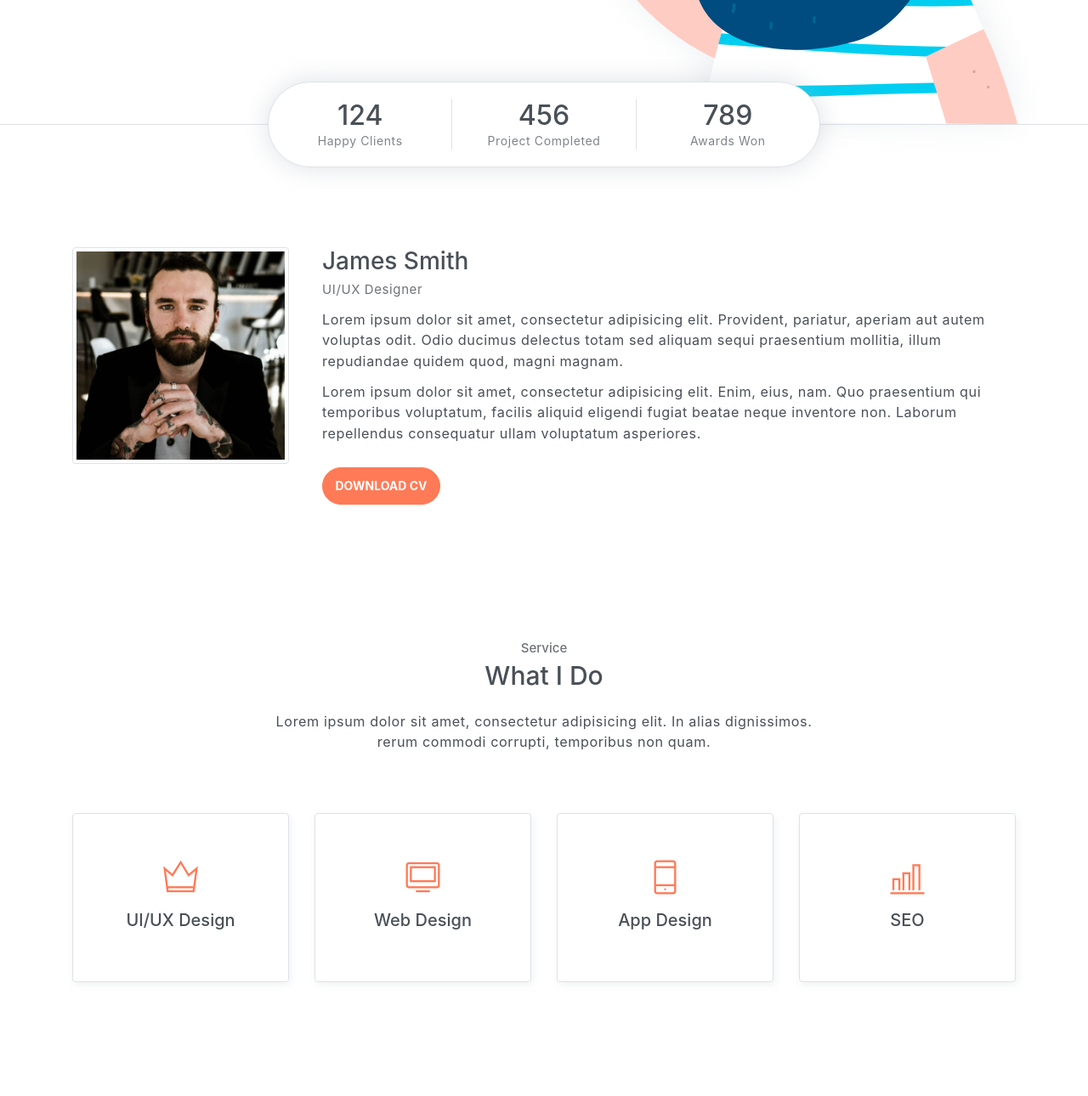
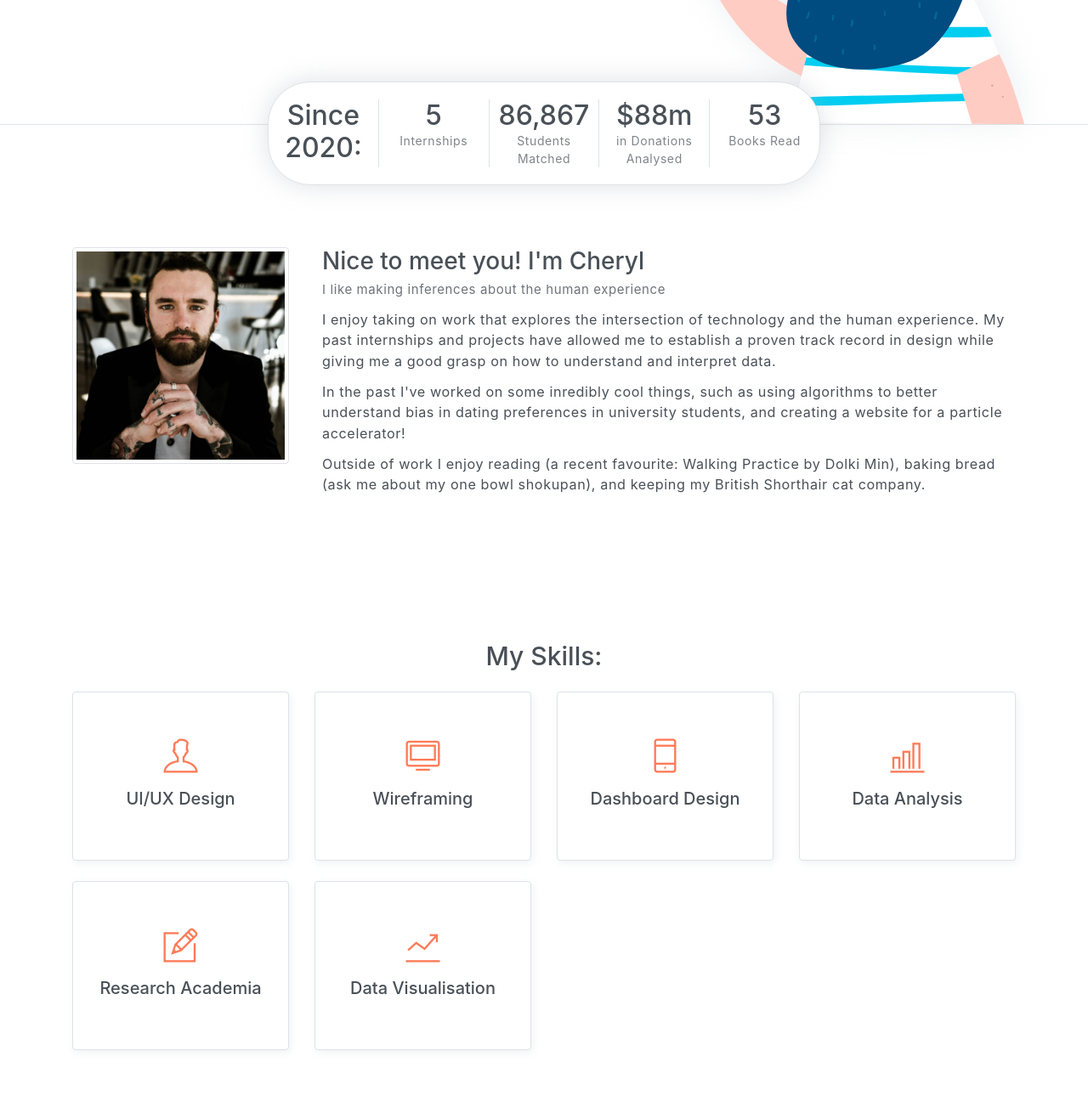
Before and after one commit to cherrowo/UXPortfolio, a website: page public_html/index.html in a window 1280 px wide. Shown: the part 605-1895 px from the top of the page at 85% size. Drawn offline with Linux system fonts and the light colour scheme.

Commit message:
Replaced Icons

```diff
--- a/public_html/index.html
+++ b/public_html/index.html
@@ -3,9 +3,6 @@
 <head>
 	<meta charset="utf-8">
     <meta name="viewport" content="width=device-width, initial-scale=1, shrink-to-fit=no">
-    <meta name="description" content="Start your development with Steller landing page.">
-    <meta name="author" content="Devcrud">
-    <title>Steller Landing page | Free Bootstrap 4.1 landing page</title>
     <!-- font icons -->
     <link rel="stylesheet" href="assets/vendors/themify-icons/css/themify-icons.css">
     <!-- Bootstrap + Steller main styles -->
@@ -43,16 +40,17 @@
             <div class="infos">
                 <h6 class="subtitle">Hello, I'm</h6>
                 <h6 class="title">Cheryl Li</h6>
-                <p>UI/UX Designer</p>
+                <br>
+                <p>4th Year Systems Design Engineering Student @ UWaterloo</p>
 
                 <div class="buttons pt-3">
-                    <button class="btn btn-primary rounded">Resume</button>
-                    <button class="btn btn-dark rounded">DOWNLOAD CV</button>
+                    <button class="btn btn-primary rounded">UX Resume</button>
+                    <button class="btn btn-dark rounded">DataSci Resume</button>
                 </div>
 
                 <div class="socials mt-4">
-                    <a class="social-item" href="javascript:void(0)"><i class="ti-facebook"></i></a>
-                    <a class="social-item" href="javascript:void(0)"><i class="ti-google"></i></a>
+                    <a class="social-item" href="javascript:void(0)"><i class="ti-linkedin"></i></a>
+                    <a class="social-item" href="javascript:void(0)"><i class="ti-email"></i></a>
                     <a class="social-item" href="javascript:void(0)"><i class="ti-github"></i></a>
                 </div>
             </div>
@@ -64,16 +62,23 @@
         <!-- Header-widget -->
         <div class="widget">
             <div class="widget-item">
-                <h2>124</h2>
-                <p>Happy Clients</p>
+                <h2>Since 2020:</h2>
             </div>
             <div class="widget-item">
-                <h2>456</h2>
-                <p>Project Completed</p>
+                <h2>5</h2>
+                <p>Internships</p>
             </div>
             <div class="widget-item">
-                <h2>789</h2>
-                <p>Awards Won</p>
+                <h2>86,867</h2>
+                <p>Students Matched</p>
+            </div>
+            <div class="widget-item">
+                <h2>$88m</h2>
+                <p>in Donations Analysed</p>
+            </div>
+            <div class="widget-item">
+                <h2>53</h2>
+                <p>Books Read</p>
             </div>
         </div>
     </header>
@@ -87,11 +92,11 @@
                     <img src="assets/imgs/avatar.jpg" alt="" class="img-thumbnail mb-4">
                 </div>
                 <div class="pl-md-4 col-md-9">
-                    <h6 class="title">James Smith</h6>
-                    <p class="subtitle">UI/UX Designer</p>
-                    <p>Lorem ipsum dolor sit amet, consectetur adipisicing elit. Provident, pariatur, aperiam aut autem voluptas odit. Odio ducimus delectus totam sed aliquam sequi praesentium mollitia, illum repudiandae quidem quod, magni magnam.</p>
-                    <p>Lorem ipsum dolor sit amet, consectetur adipisicing elit. Enim, eius, nam. Quo praesentium qui temporibus voluptatum, facilis aliquid eligendi fugiat beatae neque inventore non. Laborum repellendus consequatur ullam voluptatum asperiores.</p>
-                    <button class="btn btn-primary rounded mt-3">DOWNLOAD CV</button>
+                    <h6 class="title">Nice to meet you! I'm Cheryl</h6>
+                    <p class="subtitle">I like making inferences about the human experience</p>
+                    <p>I enjoy taking on work that explores the intersection of technology and the human experience. My past internships and projects have allowed me to establish a proven track record in design while giving me a good grasp on how to understand and interpret data.</p>
+                    <p>In the past I've worked on some inredibly cool things, such as using algorithms to better understand bias in dating preferences in university students, and creating a website for a particle accelerator!</p>
+                    <p>Outside of work I enjoy reading (a recent favourite: Walking Practice by Dolki Min), baking bread (ask me about my one bowl shokupan), and keeping my British Shorthair cat company. </p>
                 </div>
             </div>
         </div>
@@ -100,15 +105,12 @@
     <!-- Service section -->
     <section id="service" class="section">
         <div class="container text-center">
-            <h6 class="subtitle">Service</h6>
-            <h6 class="section-title mb-4">What I Do</h6>
-            <p class="mb-5 pb-4">Lorem ipsum dolor sit amet, consectetur adipisicing elit. In alias dignissimos. <br> rerum commodi corrupti, temporibus non quam.</p>
-
+            <h6 class="section-title mb-4">My Skills:</h6>
             <div class="row">
                 <div class="col-sm-6 col-md-3 mb-4">
                     <div class="custom-card card border">
                         <div class="card-body">
-                            <i class="icon ti-crown"></i>
+                            <i class="icon ti-user"></i>
                             <h5>UI/UX Design</h5>
                         </div>
                     </div>
@@ -117,7 +119,7 @@
                     <div class="custom-card card border">
                         <div class="card-body">
                             <i class="icon ti-desktop"></i>
-                            <h5>Web Design</h5>
+                            <h5>Wireframing</h5>
                         </div>
                     </div>
                 </div>
@@ -125,7 +127,7 @@
                     <div class="custom-card card border">
                         <div class="card-body">
                             <i class="icon ti-mobile"></i>
-                            <h5>App Design</h5>
+                            <h5>Dashboard Design</h5>
                         </div>
                     </div>
                 </div>
@@ -133,7 +135,23 @@
                     <div class="custom-card card border">
                         <div class="card-body">
                             <i class="icon ti-bar-chart"></i>
-                            <h5>SEO</h5>
+                            <h5>Data Analysis</h5>
+                        </div>
+                    </div>
+                </div>
+                <div class="col-sm-6 col-md-3 mb-4">
+                    <div class="custom-card card border">
+                        <div class="card-body">
+                            <i class="icon ti-pencil-alt"></i>
+                            <h5>Research Academia</h5>
+                        </div>
+                    </div>
+                </div>
+                <div class="col-sm-6 col-md-3 mb-4">
+                    <div class="custom-card card border">
+                        <div class="card-body">
+                            <i class="icon ti-stats-up"></i>
+                            <h5>Data Visualisation</h5>
                         </div>
                     </div>
                 </div>
@@ -146,7 +164,7 @@
     <section id="portfolio" class="section">
         <div class="container text-center">
             <h6 class="subtitle">Portfolio</h6>
-            <h6 class="section-title mb-4">Check My Wonderful Works</h6>
+            <h6 class="section-title mb-4">Here's some of my previous work</h6>
             <p class="mb-5 pb-4">Lorem ipsum dolor sit amet, consectetur adipisicing elit. In alias dignissimos. <br> rerum commodi corrupti, temporibus non quam.</p>
 
             <div class="row">
```
